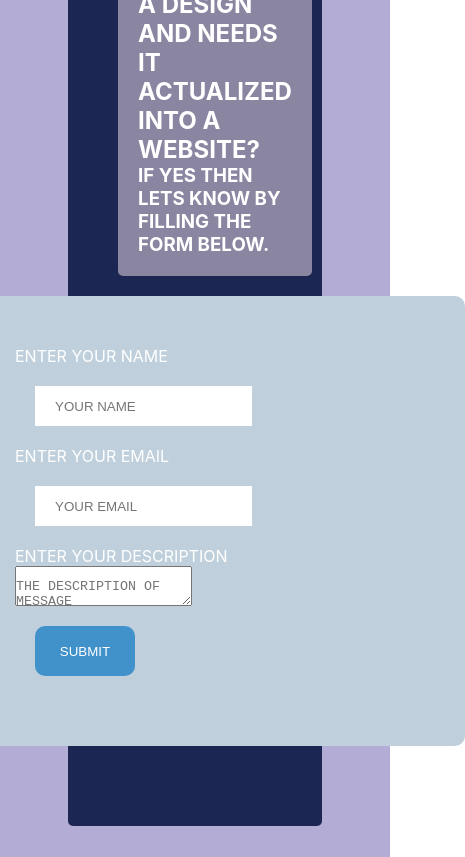
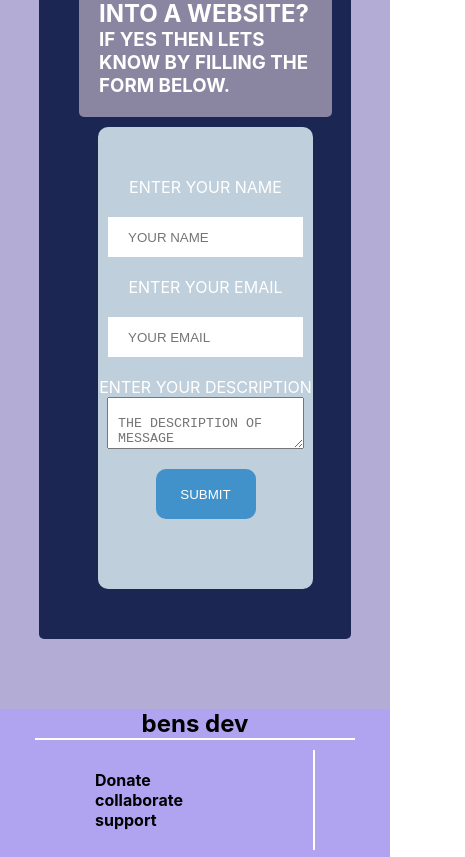
Before and after one commit to sirben181/my-app, a React (Create React App) app: page /about in a window 390 px wide. Shown: the part 1140-1997 px from the top of the page, 465 px wide, since content can reach past the window. Built offline with nearby package versions, Linux system fonts and the light colour scheme.

Commit message:
about media form

```diff
--- a/src/pages/about.css
+++ b/src/pages/about.css
@@ -148,12 +148,13 @@ button{
                 width:70vw;
                 padding:10px;
                 margin:10px;
+                height: auto;
         }
       .form-wrapper{
         display:flex;
         flex-direction: column;
         justify-content: center;
-        width:65vw;
+        width:80vw;
 
       }
       .form{
@@ -161,9 +162,9 @@ button{
         flex-direction:column;
         align-content: center;
         justify-content: center;
-        padding:20px;
-        width:100%;
-        margin:20px;
+        padding:10px;
+        width:70vw;
+        margin:10px;
       }
       .form h2{
         size:30px;
@@ -171,15 +172,34 @@ button{
       .form-body{
         display: flex;
         flex-direction:column;
+        justify-content: center;
         align-items: center;
         text-overflow:none;
-        margin:20px;
+        /* margin:20px; */
+        width:55vw;
 
       }
+      .form-body-wrapper{
+        width:55vw;
+        display: flex;
+        flex-direction: column;
+        justify-content: center;
+        align-items: center;
+      }
+      .form-body label{
+        display:block;
+        justify-items: center;
+      }
       .form-body input{
-        width:fit-content;
+        display: flex;
+        flex-direction: column;
+        align-items: center;
+        width:50vw;
+
       }
       .form-body textarea{
+        display:block;
+        padding:10px;
         width:fit-content;
         align-content: center;
       }
```
